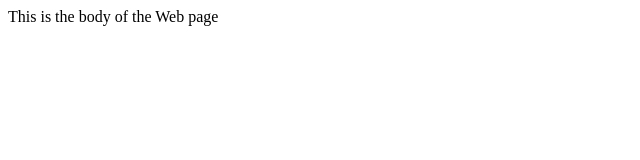
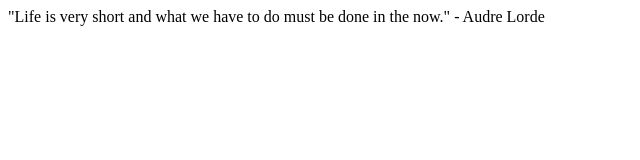
Before and after one commit to J2CO/Data, a plain HTML site: page Index.html in a window 1280 px wide. Shown: the whole page, without its empty margins (0-640 px from the left). Drawn offline with Linux system fonts and the light colour scheme.

Commit message:
HTML Exercise #3

```diff
--- a/Index.html
+++ b/Index.html
@@ -1,3 +1,4 @@
 <body>
-  <p>This is the body of the Web page</p>
+  <p>"Life is very short and what we have to do must be done in the now."
+- Audre Lorde</p>
 </body>
```
Also changed, not shown: 1 other file.
